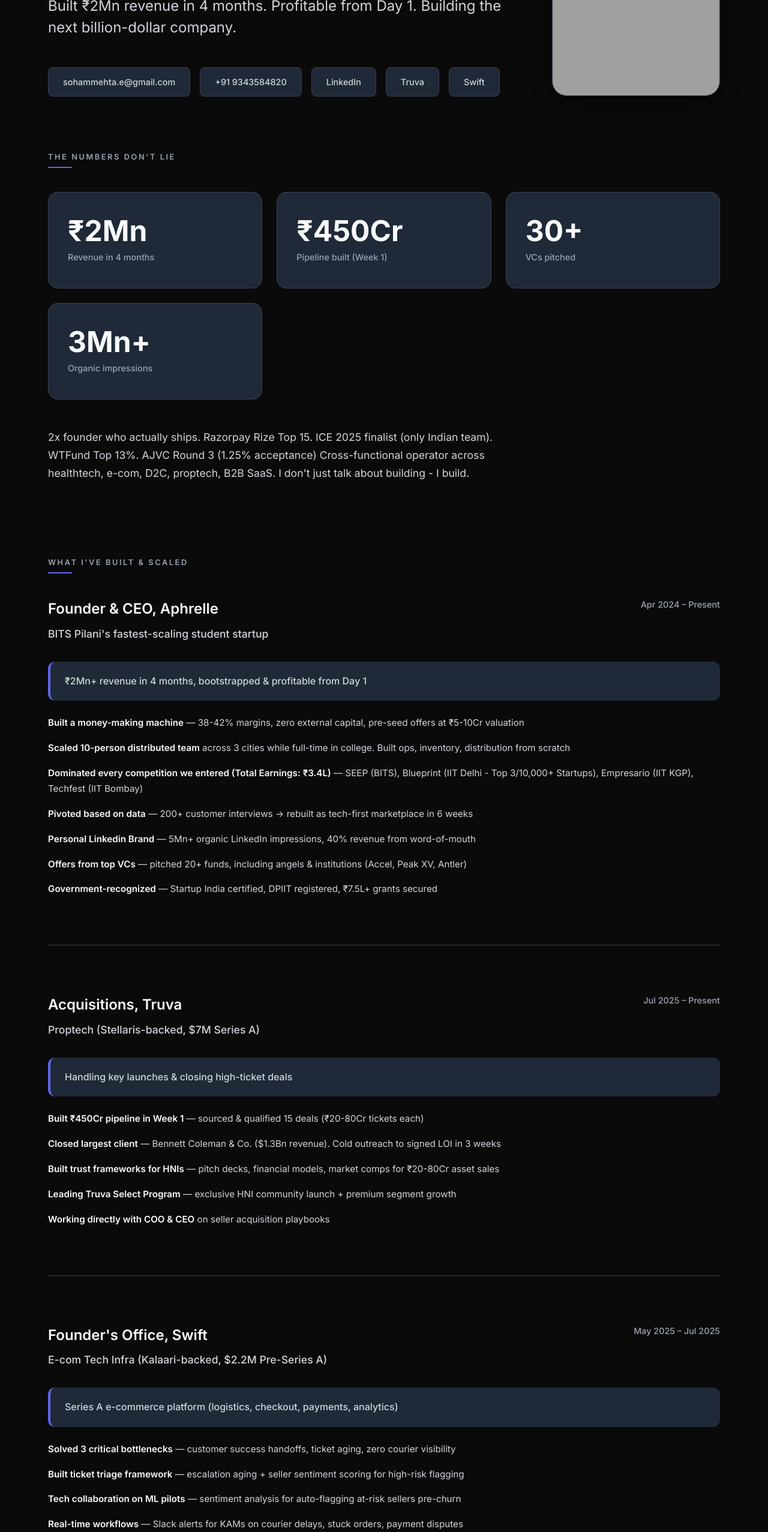
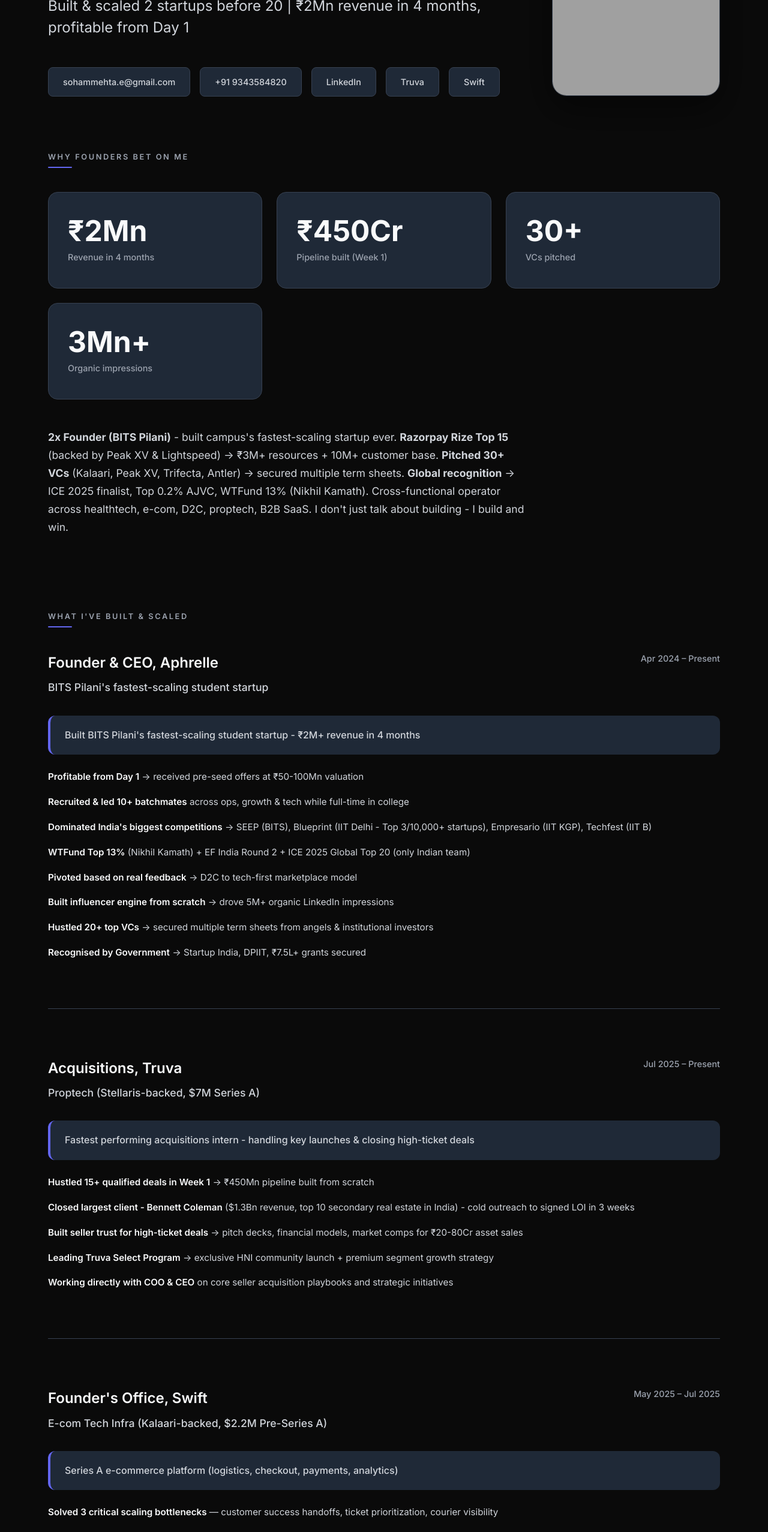
Before and after one commit to sohammehta06/profile, a plain HTML site: page index.html in a window 1280 px wide. Shown: the part 240-2794 px from the top of the page at 60% size. Drawn offline with Linux system fonts and the light colour scheme; grey boxes are pictures that could not be loaded.

Commit message:
Update index.html

```diff
--- a/index.html
+++ b/index.html
@@ -509,7 +509,7 @@
         <header class="header">
             <div class="header-content">
                 <h1 class="name">Soham Mehta</h1>
-                <p class="tagline">Built ₹2Mn revenue in 4 months. Profitable from Day 1. Building the next billion-dollar company.</p>
+                <p class="tagline">Built & scaled 2 startups before 20 | ₹2Mn revenue in 4 months, profitable from Day 1</p>
                 <div class="contact">
                     <a href="mailto:sohammehta.e@gmail.com">sohammehta.e@gmail.com</a>
                     <a href="tel:+919343584820">+91 9343584820</a>
@@ -525,7 +525,7 @@
 
         <!-- Stats Section -->
         <section class="section fade-in">
-            <h2 class="section-title">The Numbers Don't Lie</h2>
+            <h2 class="section-title">Why Founders Bet On Me</h2>
             <div class="stats-grid">
                 <div class="stat-card">
                     <div class="stat-number">₹2Mn</div>
@@ -545,8 +545,12 @@
                 </div>
             </div>
             <p style="color: var(--text-secondary); font-size: 1.1rem; line-height: 1.7; max-width: 800px;">
-                2x founder who actually ships. Razorpay Rize Top 15. ICE 2025 finalist (only Indian team). WTFund Top 13%. AJVC Round 3 (1.25% acceptance)
-                Cross-functional operator across healthtech, e-com, D2C, proptech, B2B SaaS. I don't just talk about building - I build.
+                <strong>2x Founder (BITS Pilani)</strong> - built campus's fastest-scaling startup ever.
+                <strong>Razorpay Rize Top 15</strong> (backed by Peak XV & Lightspeed) → ₹3M+ resources + 10M+ customer base.
+                <strong>Pitched 30+ VCs</strong> (Kalaari, Peak XV, Trifecta, Antler) → secured multiple term sheets.
+                <strong>Global recognition</strong> → ICE 2025 finalist, Top 0.2% AJVC, WTFund 13% (Nikhil Kamath).
+                Cross-functional operator across healthtech, e-com, D2C, proptech, B2B SaaS.
+                I don't just talk about building - I build and win.
             </p>
         </section>
 
@@ -564,15 +568,16 @@
                     </div>
                     <div class="exp-meta">Apr 2024 – Present</div>
                 </div>
-                <p class="exp-description">₹2Mn+ revenue in 4 months, bootstrapped & profitable from Day 1</p>
+                <p class="exp-description">Built BITS Pilani's fastest-scaling student startup - ₹2M+ revenue in 4 months</p>
                 <ul class="achievements">
-                    <li><strong>Built a money-making machine</strong> — 38-42% margins, zero external capital, pre-seed offers at ₹5-10Cr valuation</li>
-                    <li><strong>Scaled 10-person distributed team</strong> across 3 cities while full-time in college. Built ops, inventory, distribution from scratch</li>
-                    <li><strong>Dominated every competition we entered (Total Earnings: ₹3.4L)</strong> — SEEP (BITS), Blueprint (IIT Delhi - Top 3/10,000+ Startups), Empresario (IIT KGP), Techfest (IIT Bombay)</li>
-                    <li><strong>Pivoted based on data</strong> — 200+ customer interviews → rebuilt as tech-first marketplace in 6 weeks</li>
-                    <li><strong>Personal Linkedin Brand</strong> — 5Mn+ organic LinkedIn impressions, 40% revenue from word-of-mouth</li>
-                    <li><strong>Offers from top VCs</strong> — pitched 20+ funds, including angels & institutions (Accel, Peak XV, Antler)</li>
-                    <li><strong>Government-recognized</strong> — Startup India certified, DPIIT registered, ₹7.5L+ grants secured</li>
+                    <li><strong>Profitable from Day 1</strong> → received pre-seed offers at ₹50-100Mn valuation</li>
+                    <li><strong>Recruited & led 10+ batchmates</strong> across ops, growth & tech while full-time in college</li>
+                    <li><strong>Dominated India's biggest competitions</strong> → SEEP (BITS), Blueprint (IIT Delhi - Top 3/10,000+ startups), Empresario (IIT KGP), Techfest (IIT B)</li>
+                    <li><strong>WTFund Top 13%</strong> (Nikhil Kamath) + EF India Round 2 + ICE 2025 Global Top 20 (only Indian team)</li>
+                    <li><strong>Pivoted based on real feedback</strong> → D2C to tech-first marketplace model</li>
+                    <li><strong>Built influencer engine from scratch</strong> → drove 5M+ organic LinkedIn impressions</li>
+                    <li><strong>Hustled 20+ top VCs</strong> → secured multiple term sheets from angels & institutional investors</li>
+                    <li><strong>Recognised by Government</strong> → Startup India, DPIIT, ₹7.5L+ grants secured</li>
                 </ul>
             </div>
 
@@ -586,13 +591,13 @@
                     </div>
                     <div class="exp-meta">Jul 2025 – Present</div>
                 </div>
-                <p class="exp-description">Handling key launches & closing high-ticket deals</p>
+                <p class="exp-description">Fastest performing acquisitions intern - handling key launches & closing high-ticket deals</p>
                 <ul class="achievements">
-                    <li><strong>Built ₹450Cr pipeline in Week 1</strong> — sourced & qualified 15 deals (₹20-80Cr tickets each)</li>
-                    <li><strong>Closed largest client</strong> — Bennett Coleman & Co. ($1.3Bn revenue). Cold outreach to signed LOI in 3 weeks</li>
-                    <li><strong>Built trust frameworks for HNIs</strong> — pitch decks, financial models, market comps for ₹20-80Cr asset sales</li>
-                    <li><strong>Leading Truva Select Program</strong> — exclusive HNI community launch + premium segment growth</li>
-                    <li><strong>Working directly with COO & CEO</strong> on seller acquisition playbooks</li>
+                    <li><strong>Hustled 15+ qualified deals in Week 1</strong> → ₹450Mn pipeline built from scratch</li>
+                    <li><strong>Closed largest client - Bennett Coleman</strong> ($1.3Bn revenue, top 10 secondary real estate in India) - cold outreach to signed LOI in 3 weeks</li>
+                    <li><strong>Built seller trust for high-ticket deals</strong> → pitch decks, financial models, market comps for ₹20-80Cr asset sales</li>
+                    <li><strong>Leading Truva Select Program</strong> → exclusive HNI community launch + premium segment growth strategy</li>
+                    <li><strong>Working directly with COO & CEO</strong> on core seller acquisition playbooks and strategic initiatives</li>
                 </ul>
             </div>
 
@@ -608,11 +613,41 @@
                 </div>
                 <p class="exp-description">Series A e-commerce platform (logistics, checkout, payments, analytics)</p>
                 <ul class="achievements">
-                    <li><strong>Solved 3 critical bottlenecks</strong> — customer success handoffs, ticket aging, zero courier visibility</li>
-                    <li><strong>Built ticket triage framework</strong> — escalation aging + seller sentiment scoring for high-risk flagging</li>
-                    <li><strong>Tech collaboration on ML pilots</strong> — sentiment analysis for auto-flagging at-risk sellers pre-churn</li>
-                    <li><strong>Real-time workflows</strong> — Slack alerts for KAMs on courier delays, stuck orders, payment disputes</li>
-                    <li><strong>LinkedIn brand Strategist</strong> — 350% visibility increase, 280% higher engagement vs competitors</li>
+                    <li><strong>Solved 3 critical scaling bottlenecks</strong> — customer success handoffs, ticket prioritization, courier visibility</li>
+                    <li><strong>Built ticket triage framework</strong> — escalation aging + seller sentiment analysis for high-risk flagging</li>
+                    <li><strong>Collaborated with tech on ML pilots</strong> — sentiment analysis for auto-flagging at-risk sellers pre-churn</li>
+                    <li><strong>Designed real-time internal workflows</strong> — Slack alerts for KAMs on courier delays, stuck orders, payment disputes</li>
+                    <li><strong>Led LinkedIn strategy</strong> — 350%+ profile visibility increase, 280%+ higher engagement vs competitors</li>
+                </ul>
+            </div>
+
+            <!-- NEW: Chief of Staff Role -->
+            <div class="experience-item">
+                <div class="exp-header">
+                    <div>
+                        <div class="exp-title">Chief of Staff, SparshaCare Innovations</div>
+                        <div class="exp-company">HealthTech - Pressure-sensor monitoring solutions</div>
+                    </div>
+                    <div class="exp-meta">Aug 2024 – Mar 2025</div>
+                </div>
+                <ul class="achievements">
+                    <li><strong>Concept to product-ready in 6 months</strong> → raised ₹10Mn+ govt & institutional grants (BIRAC)</li>
+                    <li><strong>Led business model + GTM strategy</strong> → secured ₹2.5Mn+ B2B pre-orders pre-MVP</li>
+                    <li><strong>Full-stack execution</strong> → biz model, GTM, ops, fundraising end-to-end</li>
+                </ul>
+            </div>
+
+            <!-- NEW: Heetle Role -->
+            <div class="experience-item">
+                <div class="exp-header">
+                    <div>
+                        <div class="exp-title">Founder & CEO, Heetle</div>
+                    </div>
+                    <div class="exp-meta">Jun 2023 – Mar 2024</div>
+                </div>
+                <ul class="achievements">
+                    <li><strong>Secured ₹5L institutional support</strong> → pre-incubated at BITS Pilani</li>
+                    <li><strong>Built early product</strong> → pivoted after co-founder gap/ slow traction</li>
                 </ul>
             </div>
         </section>
@@ -620,7 +655,7 @@
         <!-- Quote Section -->
         <section class="quote-section fade-in">
             <blockquote class="quote">
-                I build things that make money and change markets.
+                Most people want to sound smart. I just want to build fast and win.
             </blockquote>
         </section>
 
@@ -631,15 +666,15 @@
                 <div class="exp-header">
                     <div>
                         <div class="exp-title">BITS Pilani Hyderabad Campus</div>
-                        <div class="exp-company">Electrical & Electronics Engineering</div>
+                        <div class="exp-company">Electrical and Electronics Engineering</div>
                     </div>
-                    <div class="exp-meta">Aug 2023 – Apr 2026 (Early graduation: 3 years instead of 4)</div>
+                    <div class="exp-meta">Aug 2023 – Mar 2026 (Early graduation: 3 years instead of 4)</div>
                 </div>
                 <ul class="achievements">
                     <li><strong>Only 1st-year to close national TV sponsors</strong> (Dept. of Sponsorship & Marketing)</li>
-                    <li><strong>Wall Street Club</strong> — solo generated ₹50K+ revenue in 1 day during fest</li>
-                    <li><strong>Youngest team leader (19)</strong> — leading BITS Pilani to Smart India Hackathon 2025 Finals</li>
-                    <li>E-Cell member before scaling Aphrelle full-time</li>
+                    <li><strong>Wall Street Club</strong> → generated ₹50K+ revenue solo in 1 day during fest</li>
+                    <li><strong>Youngest team leader (19)</strong> — leading BITS Pilani's team to the Finals of Smart India Hackathon 25' in December, World's Biggest Open Innovation Model</li>
+                    <li><strong>E-Cell member</strong> before scaling Aphrelle full-time</li>
                 </ul>
             </div>
         </section>
```
